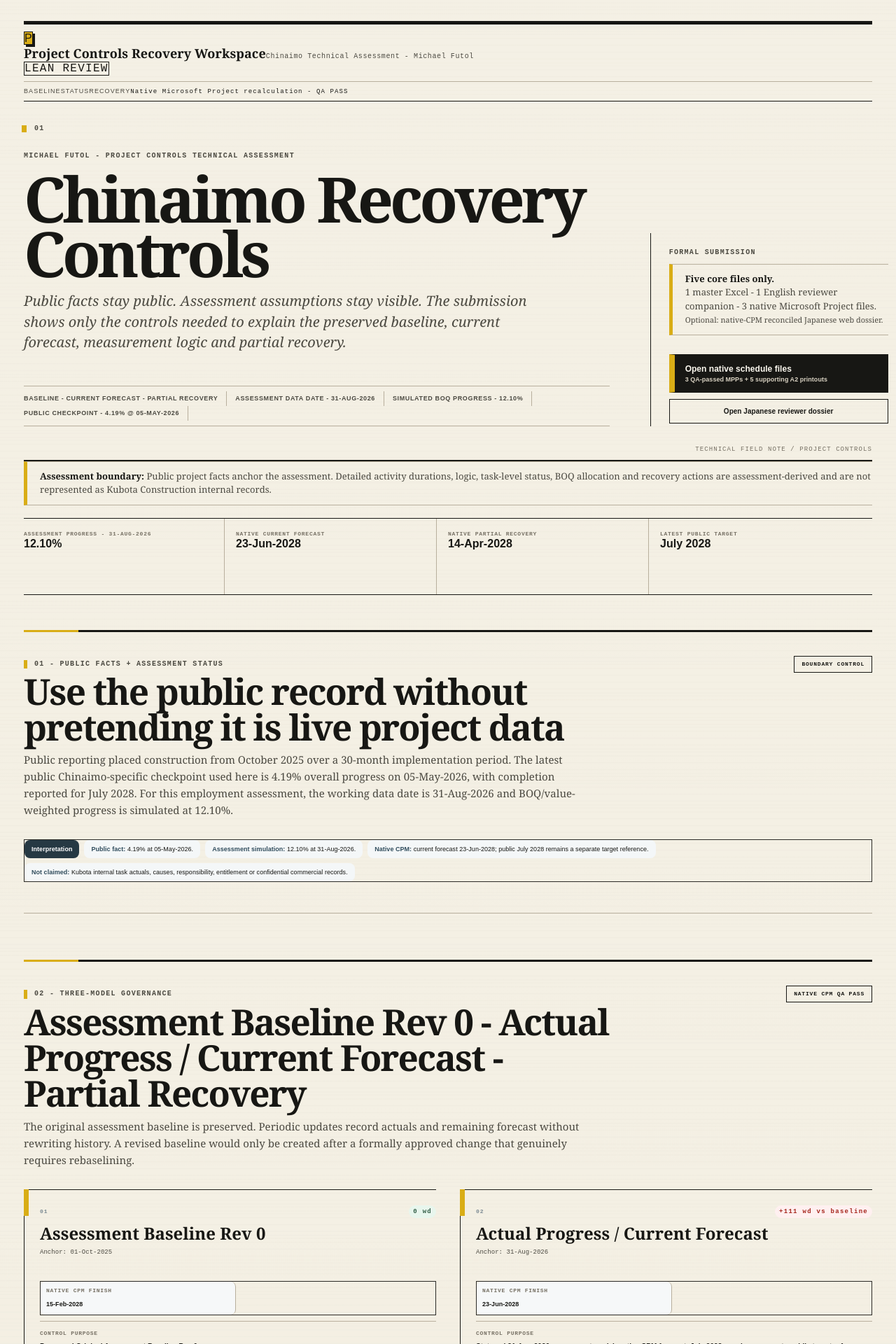
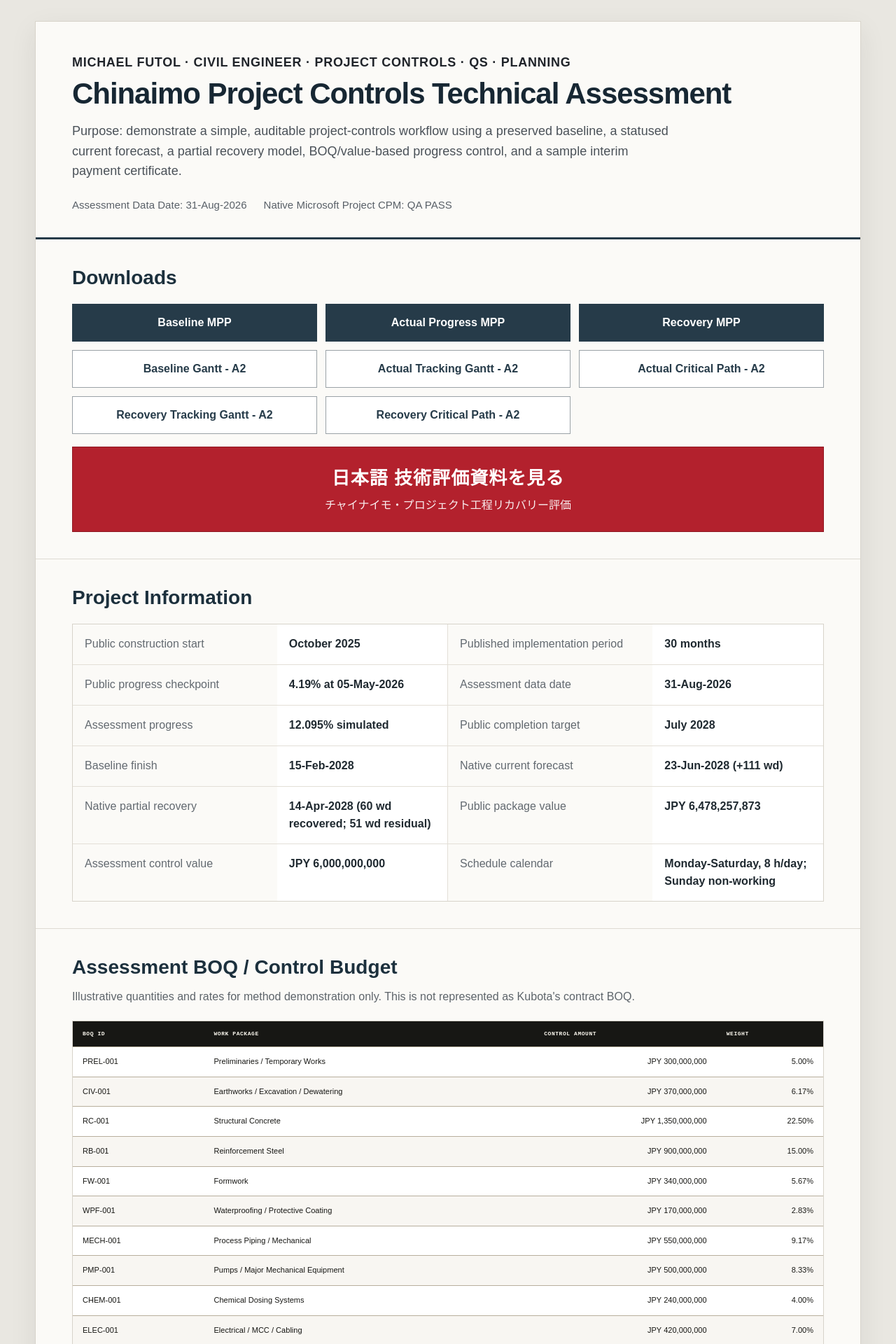
Before and after one commit to michaelfutol/Michael-Futol-Chinaimo-Project-Controls, a Next.js app: page / in a window 1280 px wide. Shown: the part 40-1960 px from the top of the page at 70% size. Built offline with nearby package versions, Linux system fonts and the light colour scheme.

Commit message:
site: replace dashboard with simple paper-matte assessment page

```diff
--- a/app/page.tsx
+++ b/app/page.tsx
@@ -1,16 +1,30 @@
 import type { Metadata } from 'next';
+import styles from './page.module.css';
 import assessment from '../data/assessment.json';
 
 export const metadata: Metadata = {
-  title: 'Michael Futol - Chinaimo Recovery Controls Assessment',
-  description: 'Lean project-controls assessment: Assessment Baseline, Actual Progress / Current Forecast, and Partial Recovery, anchored to public Chinaimo project records.'
+  title: 'Michael Futol - Chinaimo Project Controls Assessment',
+  description: 'Project controls technical assessment for the Chinaimo Water Treatment Plant project.'
 };
 
-const money=(n:number)=>new Intl.NumberFormat('en-US',{maximumFractionDigits:0}).format(n);
-const pct=(n:number)=>`${n.toFixed(2)}%`;
-const prettyDate=(s:string)=>new Date(`${s}T00:00:00`).toLocaleDateString('en-GB',{day:'2-digit',month:'short',year:'numeric'}).replace(/ /g,'-');
+const boq = [
+  ['PREL-001','Preliminaries / Temporary Works','JPY 300,000,000','5.00%'],
+  ['CIV-001','Earthworks / Excavation / Dewatering','JPY 370,000,000','6.17%'],
+  ['RC-001','Structural Concrete','JPY 1,350,000,000','22.50%'],
+  ['RB-001','Reinforcement Steel','JPY 900,000,000','15.00%'],
+  ['FW-001','Formwork','JPY 340,000,000','5.67%'],
+  ['WPF-001','Waterproofing / Protective Coating','JPY 170,000,000','2.83%'],
+  ['MECH-001','Process Piping / Mechanical','JPY 550,000,000','9.17%'],
+  ['PMP-001','Pumps / Major Mechanical Equipment','JPY 500,000,000','8.33%'],
+  ['CHEM-001','Chemical Dosing Systems','JPY 240,000,000','4.00%'],
+  ['ELEC-001','Electrical / MCC / Cabling','JPY 420,000,000','7.00%'],
+  ['SCADA-001','Instrumentation / SCADA','JPY 270,000,000','4.50%'],
+  ['PWR-001','22-kV Off-site Power Works','JPY 240,000,000','4.00%'],
+  ['BLDG-001','Administration / Lab / Support Buildings','JPY 240,000,000','4.00%'],
+  ['COMM-001','Testing / Commissioning / Handover','JPY 110,000,000','1.83%']
+] as const;
 
-const printouts=[
+const printouts = [
   ['Baseline Gantt - A2','/downloads/printouts/Michael_Futol_Chinaimo_Baseline_Gantt_A2.pdf'],
   ['Actual Tracking Gantt - A2','/downloads/printouts/Michael_Futol_Chinaimo_Actual_Tracking_Gantt_A2.pdf'],
   ['Actual Critical Path - A2','/downloads/printouts/Michael_Futol_Chinaimo_Actual_Critical_Path_A2.pdf'],
@@ -19,109 +33,80 @@
 ] as const;
 
 export default function Page(){
-  const m=assessment.meta;
-  return <main id="top">
-    <div className="projectChrome" aria-label="Project controls workspace header">
-      <div className="projectTitleBar"><span className="projectAppMark">P</span><div><b>Project Controls Recovery Workspace</b><small>Chinaimo Technical Assessment - Michael Futol</small></div><span className="projectState">LEAN REVIEW</span></div>
-      <div className="projectRibbon"><span>BASELINE</span><span>STATUS</span><span>RECOVERY</span><b>{m.scheduleAuthority}</b></div>
+  const m = assessment.meta;
+  return <main className={styles.page}>
+    <article className={styles.paper}>
+      <header className={styles.header}>
+        <p className={styles.name}>MICHAEL FUTOL · CIVIL ENGINEER · PROJECT CONTROLS · QS · PLANNING</p>
+        <h1 className={styles.title}>Chinaimo Project Controls Technical Assessment</h1>
+        <p className={styles.purpose}>Purpose: demonstrate a simple, auditable project-controls workflow using a preserved baseline, a statused current forecast, a partial recovery model, BOQ/value-based progress control, and a sample interim payment certificate.</p>
+        <div className={styles.metaLine}>
+          <span>Assessment Data Date: 31-Aug-2026</span>
+          <span>Native Microsoft Project CPM: QA PASS</span>
         </div>
+      </header>
 
-    <section className="hero">
-      <div className="heroCopy">
-        <div className="eyebrow">MICHAEL FUTOL - PROJECT CONTROLS TECHNICAL ASSESSMENT</div>
-        <h1>Chinaimo Recovery Controls</h1>
-        <p className="heroLead">Public facts stay public. Assessment assumptions stay visible. The submission shows only the controls needed to explain the preserved baseline, current forecast, measurement logic and partial recovery.</p>
-        <div className="heroTags"><span>Baseline - Current Forecast - Partial Recovery</span><span>Assessment Data Date - 31-Aug-2026</span><span>Simulated BOQ Progress - {pct(m.assessmentProgress)}</span><span>Public checkpoint - {pct(m.publicProgress)} @ 05-May-2026</span></div>
+      <section className={styles.section}>
+        <h2>Downloads</h2>
+        <div className={styles.downloadGrid}>
+          <a className={styles.downloadButton} href="/downloads/Michael_Futol_Chinaimo_Baseline.mpp">Baseline MPP</a>
+          <a className={styles.downloadButton} href="/downloads/Michael_Futol_Chinaimo_Actual_Progress.mpp">Actual Progress MPP</a>
+          <a className={styles.downloadButton} href="/downloads/Michael_Futol_Chinaimo_Recovery.mpp">Recovery MPP</a>
         </div>
-      <div className="heroAction">
-        <div className="deliverableLabel">FORMAL SUBMISSION</div>
-        <div className="notice" style={{margin:0}}><b>Five core files only.</b><br/>1 master Excel - 1 English reviewer companion - 3 native Microsoft Project files.<br/><small>Optional: native-CPM reconciled Japanese web dossier.</small></div>
-        <a className="primaryBtn" href="#native-files"><b>Open native schedule files</b><span>3 QA-passed MPPs + 5 supporting A2 printouts</span></a>
-        <a className="secondaryBtn" href="/dossier-jp">Open Japanese reviewer dossier</a>
+        <div className={styles.downloadGrid} style={{marginTop:12}}>
+          {printouts.map(([label,href])=><a key={href} className={styles.downloadButtonLight} href={href}>{label}</a>)}
+        </div>
+        <a className={styles.jpLink} href="/dossier-jp">
+          <span className={styles.jpMain}>日本語 技術評価資料を見る</span>
+          <span className={styles.jpSub}>チャイナイモ・プロジェクト工程リカバリー評価</span>
+        </a>
+      </section>
+
+      <section className={styles.section}>
+        <h2>Project Information</h2>
+        <div className={styles.infoGrid}>
+          <div className={styles.infoRow}><span>Public construction start</span><strong>October 2025</strong></div>
+          <div className={styles.infoRow}><span>Published implementation period</span><strong>30 months</strong></div>
+          <div className={styles.infoRow}><span>Public progress checkpoint</span><strong>4.19% at 05-May-2026</strong></div>
+          <div className={styles.infoRow}><span>Assessment data date</span><strong>31-Aug-2026</strong></div>
+          <div className={styles.infoRow}><span>Assessment progress</span><strong>12.095% simulated</strong></div>
+          <div className={styles.infoRow}><span>Public completion target</span><strong>July 2028</strong></div>
+          <div className={styles.infoRow}><span>Baseline finish</span><strong>15-Feb-2028</strong></div>
+          <div className={styles.infoRow}><span>Native current forecast</span><strong>23-Jun-2028 (+111 wd)</strong></div>
+          <div className={styles.infoRow}><span>Native partial recovery</span><strong>14-Apr-2028 (60 wd recovered; 51 wd residual)</strong></div>
+          <div className={styles.infoRow}><span>Public package value</span><strong>JPY 6,478,257,873</strong></div>
+          <div className={styles.infoRow}><span>Assessment control value</span><strong>JPY 6,000,000,000</strong></div>
+          <div className={styles.infoRow}><span>Schedule calendar</span><strong>{m.scheduleCalendar}</strong></div>
         </div>
       </section>
 
-    <section className="notice"><b>Assessment boundary:</b> {m.dataBoundary}</section>
-
-    <section className="kpis">
-      <Kpi label="Assessment Progress - 31-Aug-2026" value={pct(m.assessmentProgress)}/>
-      <Kpi label="Native Current Forecast" value={prettyDate(m.currentForecast)}/>
-      <Kpi label="Native Partial Recovery" value={prettyDate(m.recoveryForecast)}/>
-      <Kpi label="Latest Public Target" value={m.publicCurrentCompletion}/>
-    </section>
-
-    <section className="panel">
-      <div className="sectionHead"><div><span className="sectionNo">01 - PUBLIC FACTS + ASSESSMENT STATUS</span><h2>Use the public record without pretending it is live project data</h2><p>Public reporting placed construction from October 2025 over a 30-month implementation period. The latest public Chinaimo-specific checkpoint used here is {pct(m.publicProgress)} overall progress on 05-May-2026, with completion reported for {m.publicCurrentCompletion}. For this employment assessment, the working data date is 31-Aug-2026 and BOQ/value-weighted progress is simulated at {pct(m.assessmentProgress)}.</p></div><span className="statusPill muted">BOUNDARY CONTROL</span></div>
-      <div className="commentaryRule"><b>Interpretation</b><span><strong>Public fact:</strong> {pct(m.publicProgress)} at 05-May-2026.</span><span><strong>Assessment simulation:</strong> {pct(m.assessmentProgress)} at 31-Aug-2026.</span><span><strong>Native CPM:</strong> current forecast {prettyDate(m.currentForecast)}; public July 2028 remains a separate target reference.</span><span><strong>Not claimed:</strong> Kubota internal task actuals, causes, responsibility, entitlement or confidential commercial records.</span></div>
-    </section>
-
-    <section className="panel">
-      <div className="sectionHead"><div><span className="sectionNo">02 - THREE-MODEL GOVERNANCE</span><h2>Assessment Baseline Rev 0 - Actual Progress / Current Forecast - Partial Recovery</h2><p>The original assessment baseline is preserved. Periodic updates record actuals and remaining forecast without rewriting history. A revised baseline would only be created after a formally approved change that genuinely requires rebaselining.</p></div><span className="statusPill">NATIVE CPM QA PASS</span></div>
-      <div className="scenarioGrid">
-        {assessment.models.map((model,index)=><article className="scenario" key={model.id}>
-          <div className="scenarioTop"><span>{String(index+1).padStart(2,'0')}</span><b className={model.id==='actual'?'impactBad':'impactOk'}>{model.delta}</b></div>
-          <h3>{model.name}</h3><p className="activityName">Anchor: {model.anchor}</p>
-          <div className="scenarioDates"><div><small>NATIVE CPM FINISH</small><b>{model.finish}</b></div></div>
-          <div className="solutionBox"><small>CONTROL PURPOSE</small><strong>{model.purpose}</strong></div>
-          <a className="miniDownload" href={`/downloads/${model.file}`}>Download native .mpp</a>
-        </article>)}
-      </div>
-      <p className="controlNote"><b>Contract boundary:</b> the +{m.currentDifferenceWorkingDays}-working-day current-forecast variance is a difference between assessment states. It is not automatically an EOT, compensable delay or responsibility determination.</p>
-    </section>
-
-    <section className="panel">
-      <div className="sectionHead"><div><span className="sectionNo">03 - RECOVERY TEST</span><h2>Recover what can be defended, not what looks impressive</h2><p>Native Microsoft Project recalculation moves the assessment current finish from {prettyDate(m.currentForecast)} to {prettyDate(m.recoveryForecast)} after the targeted recovery changes: {m.recoveryGainWorkingDays} working days recovered, with {m.residualDifferenceWorkingDays} working days still remaining versus Rev 0.</p></div><span className="statusPill">FIELD-VALIDATE</span></div>
-      <div className="tableScroll"><table><thead><tr><th>Activity</th><th>Workfront</th><th>Gain target</th><th>Assessment action</th><th>Execution gate</th></tr></thead><tbody>
-        {assessment.recoveryActions.map(r=><tr key={r.activity}><td><code>{r.activity}</code></td><td>{r.workfront}</td><td>{r.gain} wd</td><td>{r.action}</td><td>{r.gate}</td></tr>)}
-      </tbody></table></div>
-      <div className="controlRule"><b>Recovery approval gate</b><span>Construction</span><span>Engineering</span><span>Procurement</span><span>QA/QC</span><span>HSE</span><span>Commercial</span></div>
-      <p className="controlNote"><b>Network rule:</b> action-level duration reductions are planning assumptions; the resulting native CPM network forecast governs the actual recovery gain.</p>
-    </section>
-
-    <section className="panel">
-      <div className="sectionHead"><div><span className="sectionNo">04 - MONTHLY CONTROL / IPC</span><h2>Simple periodic control chain</h2><p>The assessment uses monthly reporting as a transparent working convention: measurement - earned progress - current forecast - sample interim payment certificate. Exact billing cut-off, retention, advance recovery, taxes and certification terms remain subject to the actual Contract Particular Conditions.</p></div></div>
-      <div className="commentaryRule"><b>Baseline governance</b><span><strong>Rev 0:</strong> preserve the original assessment baseline.</span><span><strong>Monthly update:</strong> record actuals, remaining durations and forecast.</span><span><strong>Revised baseline:</strong> create only after formal approval when an authorized change genuinely requires it.</span></div>
-    </section>
-
-    <section className="panel downloads" id="native-files">
-      <div className="downloadIntro"><span className="sectionNo">05 - NATIVE SCHEDULE FILES</span><h2>Three reviewer-facing Microsoft Project models</h2><p>These are the QA-passed native schedule models. The current and recovery finishes are calculated by Microsoft Project, not forced to the public July 2028 target.</p></div>
-      <div className="authorityGrid">
-        {assessment.models.map(model=><div key={model.id}><span className="authorityTool">MS PROJECT</span><b>{model.name}</b><p>{model.finish} - {model.delta}</p><a className="miniDownload" href={`/downloads/${model.file}`}>Download {model.file}</a></div>)}
+      <section className={styles.section}>
+        <h2>Assessment BOQ / Control Budget</h2>
+        <p className={styles.sectionIntro}>Illustrative quantities and rates for method demonstration only. This is not represented as Kubota's contract BOQ.</p>
+        <div className={styles.tableWrap}>
+          <table className={styles.table}>
+            <thead><tr><th>BOQ ID</th><th>Work Package</th><th>Control Amount</th><th>Weight</th></tr></thead>
+            <tbody>
+              {boq.map(([id,work,amount,weight])=><tr key={id}><td>{id}</td><td>{work}</td><td className={styles.amount}>{amount}</td><td className={styles.weight}>{weight}</td></tr>)}
+              <tr><td><strong>TOTAL</strong></td><td></td><td className={styles.amount}><strong>JPY 6,000,000,000</strong></td><td className={styles.weight}><strong>100.00%</strong></td></tr>
+            </tbody>
+          </table>
         </div>
       </section>
 
-    <section className="panel downloads" id="printouts">
-      <div className="downloadIntro"><span className="sectionNo">06 - SUPPORTING PRINTOUTS</span><h2>Five A2 landscape reviewer PDFs</h2><p>Supporting evidence only - not additional schedule models. Baseline uses Gantt Chart; Current and Recovery use Tracking Gantt, with separate critical-path views for the two statused states.</p></div>
-      <div className="authorityGrid">
-        {printouts.map(([label,href])=><div key={href}><span className="authorityTool">A2 PDF</span><b>{label}</b><p>Generated directly from the corresponding native Microsoft Project model.</p><a className="miniDownload" href={href}>Open / download PDF</a></div>)}
+      <section className={styles.section}>
+        <h2>Assessment Baseline Gantt Chart</h2>
+        <p className={styles.sectionIntro}>Native Microsoft Project baseline printout · A2 landscape.</p>
+        <iframe className={styles.ganttFrame} title="Chinaimo Baseline Gantt Chart" src="/downloads/printouts/Michael_Futol_Chinaimo_Baseline_Gantt_A2.pdf#toolbar=0&navpanes=0" />
+        <div className={styles.ganttActions}>
+          <a className={styles.downloadButton} href="/downloads/printouts/Michael_Futol_Chinaimo_Baseline_Gantt_A2.pdf">Open / Download Baseline Gantt PDF</a>
+          <a className={styles.downloadButtonLight} href="/downloads/Michael_Futol_Chinaimo_Baseline.mpp">Download Baseline MPP</a>
         </div>
       </section>
 
-    <section className="panel downloads" id="dossier">
-      <div className="downloadIntro"><span className="sectionNo">07 - OPTIONAL JAPANESE REVIEWER DOSSIER</span><h2>Six-section web dossier, reconciled to native CPM</h2><p>The uploaded Japanese dossier was strong as a reviewer communication piece, but its old schedule graphic used the provisional 31-Jul-2028 / +143 / 22-May-2028 / 83-day state. The web dossier now reads directly from the reconciled control data: current 23-Jun-2028 (+111 wd), recovery 14-Apr-2028 (60 wd recovered / 51 wd residual). It is supporting presentation only and does not replace the Excel or MPP authority.</p></div>
-      <div className="authorityGrid">
-        <div><span className="authorityTool">日本語</span><b>Japanese Reviewer Dossier</b><p>Technical brief · schedule governance · statusing · baseline/change control · IPC · recovery/onboarding.</p><a className="miniDownload" href="/dossier-jp">Open reconciled web dossier</a></div>
-        <div><span className="authorityTool">CONTROL</span><b>Authority remains unchanged</b><p>Master Excel for quantity/commercial logic. Native Microsoft Project for schedule/CPM dates and critical path.</p></div>
-        <div><span className="authorityTool">PUBLIC TARGET</span><b>July 2028 stays visible</b><p>Kept as a public target reference, never substituted for the Microsoft Project-calculated current finish.</p></div>
-      </div>
-    </section>
-
-    <section className="panel downloads" id="submission">
-      <div className="downloadIntro"><span className="sectionNo">08 - FORMAL ATTACHMENT SET</span><h2>Five core files</h2><p>The website is a reviewer presentation layer. The reconciled master Excel and English Word companion are supplied directly with the application; the native MPPs above are also available here for convenience. The Japanese dossier is optional supporting material.</p></div>
-      <div className="authorityGrid">
-        <div><span className="authorityTool">EXCEL</span><b>Master Project Controls Workbook</b><p>Monthly status, BOQ/value-weighted assessment progress, recovery control and one sample IPC.</p></div>
-        <div><span className="authorityTool">WORD</span><b>English Reviewer Companion</b><p>Concise FAQ, control basis, data boundary, baseline governance and IPC rationale.</p></div>
-        <div><span className="authorityTool">MS PROJECT</span><b>3 native MPP files</b><p>Assessment Baseline Rev 0 + Actual Progress / Current Forecast + Partial Recovery.</p></div>
-      </div>
-    </section>
-
-    <section className="panel" id="sources">
-      <div className="sectionHead"><div><span className="sectionNo">09 - SOURCES</span><h2>Public facts are traceable</h2><p>Public project anchors are separated from assessment-derived data. Public package value: JPY {money(m.publicPackageValue)}.</p></div></div>
-      <div className="sourceList">{assessment.sources.map(s=><a href={s.url} target="_blank" rel="noreferrer" key={s.url}>{s.label}</a>)}</div>
-    </section>
-
-    <footer><div><b>Michael Futol</b><span>Chinaimo Project Controls Recovery Assessment</span></div><a href="#top">Back to top</a></footer>
+      <footer className={styles.footer}>
+        <strong>Michael Futol</strong> · Chinaimo Project Controls Technical Assessment · 31-Aug-2026
+      </footer>
+    </article>
   </main>
 }
-
-function Kpi({label,value}:{label:string,value:string}){return <div className="kpi"><small>{label}</small><strong>{value}</strong></div>}
```
Lines whose indentation alone changed are shown as unchanged.
